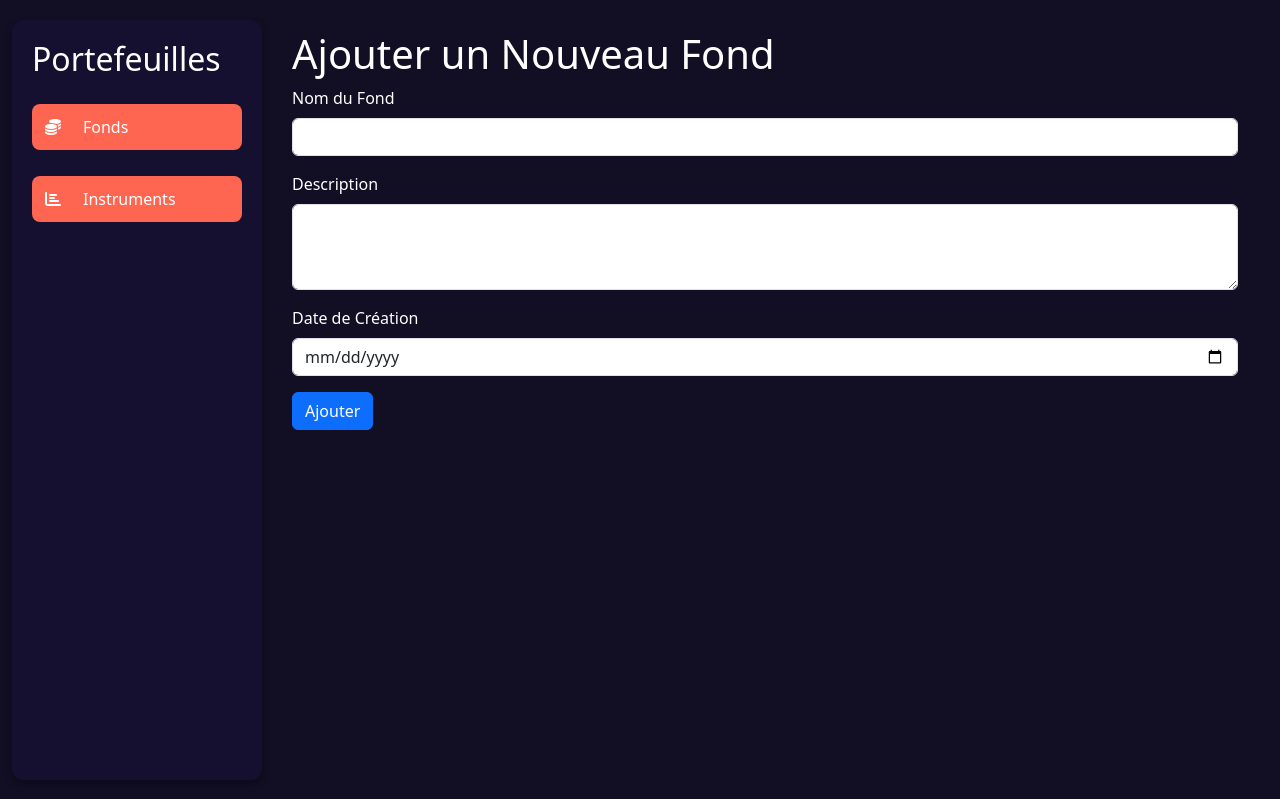
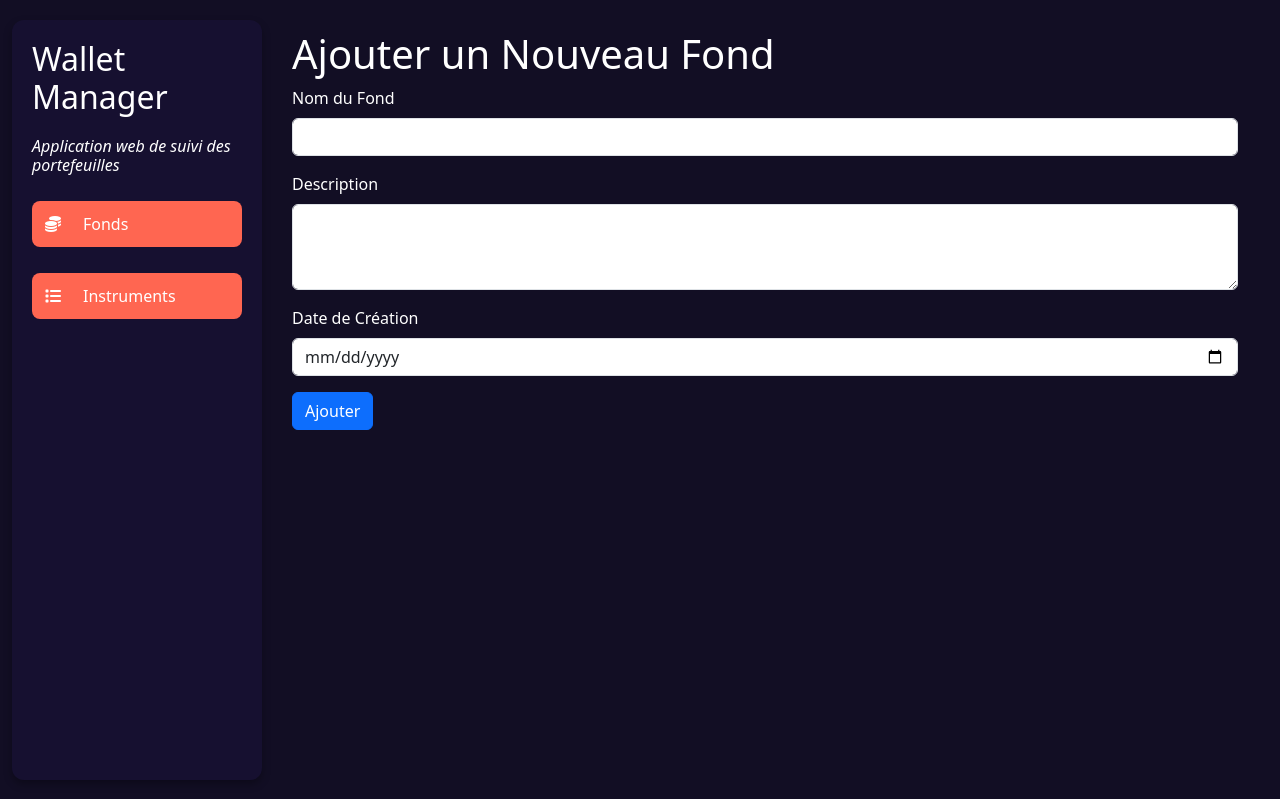
Before and after one commit to kangmartin/walletmanager, a Flask app: page /ajouter_fond in a window 1280 px wide. Run offline with Flask 3, Linux system fonts and the light colour scheme.

Commit message:
Changement du nom de l'app et ajout d'un sous titre

```diff
--- a/templates/ajouter_fond.html
+++ b/templates/ajouter_fond.html
@@ -26,13 +26,14 @@
 <body>
 <div class="container-fluid">
     <div class="sidebar">
-        <h2>Portefeuilles</h2>
+        <h2>Wallet Manager</h2>
+       <h6 class="fst-italic">Application web de suivi des portefeuilles</h6>
         <a href="{{ url_for('voir_fonds') }}" class="btn btn-orange">
             <i class="fas fa-coins"></i>
             <span>Fonds</span>
         </a>
         <a href="{{ url_for('voir_instruments') }}" class="btn btn-orange">
-            <i class="fas fa-chart-bar"></i>
+            <i class="fa-solid fa-list"></i>
             <span>Instruments</span>
         </a>
     </div>
--- a/templates/fonds.html
+++ b/templates/fonds.html
@@ -29,7 +29,8 @@
 <div class="container-fluid">
     <!-- Sidebar -->
     <div class="sidebar">
-        <h2>Portefeuilles</h2>
+        <h2>Wallet Manager</h2>
+       <h6 class="fst-italic">Application web de suivi des portefeuilles</h6>
         <a href="{{ url_for('voir_fonds') }}" class="btn btn-orange">
             <i class="fas fa-coins"></i>
             <span>Fonds</span>
```
Also changed, not shown: other parts of templates/fonds.html (+1 -1 lines), templates/instruments.html (+5 -4 lines).
